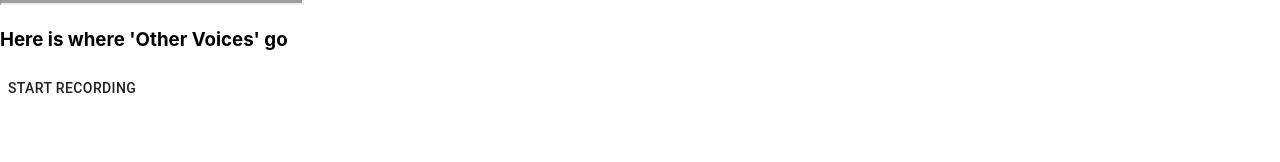
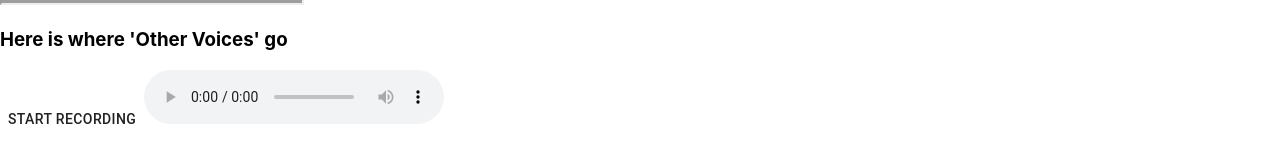
Before and after one commit to laurenyz/teleband-frontend, a React (Create React App) app: page /assignment/1 in a window 1280 px wide. Shown: the part 338-500 px from the top of the page. Built offline with nearby package versions, Linux system fonts and the light colour scheme; no server answers; grey boxes are pictures that could not be loaded.

Commit message:
added basic recorder to test audio in frontend

```diff
--- a/package.json
+++ b/package.json
@@ -8,6 +8,7 @@
     "@testing-library/jest-dom": "^4.2.4",
     "@testing-library/react": "^9.3.2",
     "@testing-library/user-event": "^7.1.2",
+    "mic-recorder-to-mp3": "^2.2.2",
     "react": "^16.13.1",
     "react-audio-player": "^0.13.0",
     "react-dom": "^16.13.1",
--- a/src/components/StudentAssignment.component.jsx
+++ b/src/components/StudentAssignment.component.jsx
@@ -6,6 +6,7 @@ import MicIcon from '@material-ui/icons/Mic';
 import StopIcon from '@material-ui/icons/Stop';
 import { FetchURL } from '../env/url'
 import { FilledInput } from '@material-ui/core'
+import ReactAudioPlayer from 'react-audio-player';
 
 
 function StudentAssignment(props) {
@@ -70,6 +71,14 @@ function StudentAssignment(props) {
             method: "POST",
             body: formData
         })
+        .then(resp => resp.json())
+        .then(json => {
+            console.log(json)
+            if(json.error){
+                alert(json.message)
+            } else {
+                console.log(json)}
+            })
     }
 
     return (
@@ -120,7 +129,11 @@ function StudentAssignment(props) {
                             Submit Recording
                 </Button> : null
                 }
-                {audioUrl ? <a href={audioUrl} download>Click to Download Last Recording</a> : null}
+                <ReactAudioPlayer
+  src={audioUrl}
+
+  controls
+/>
             </div>
         </div>
     )
```
Also changed, not shown: 2 other files (tests, documents, lock files or other folders).
